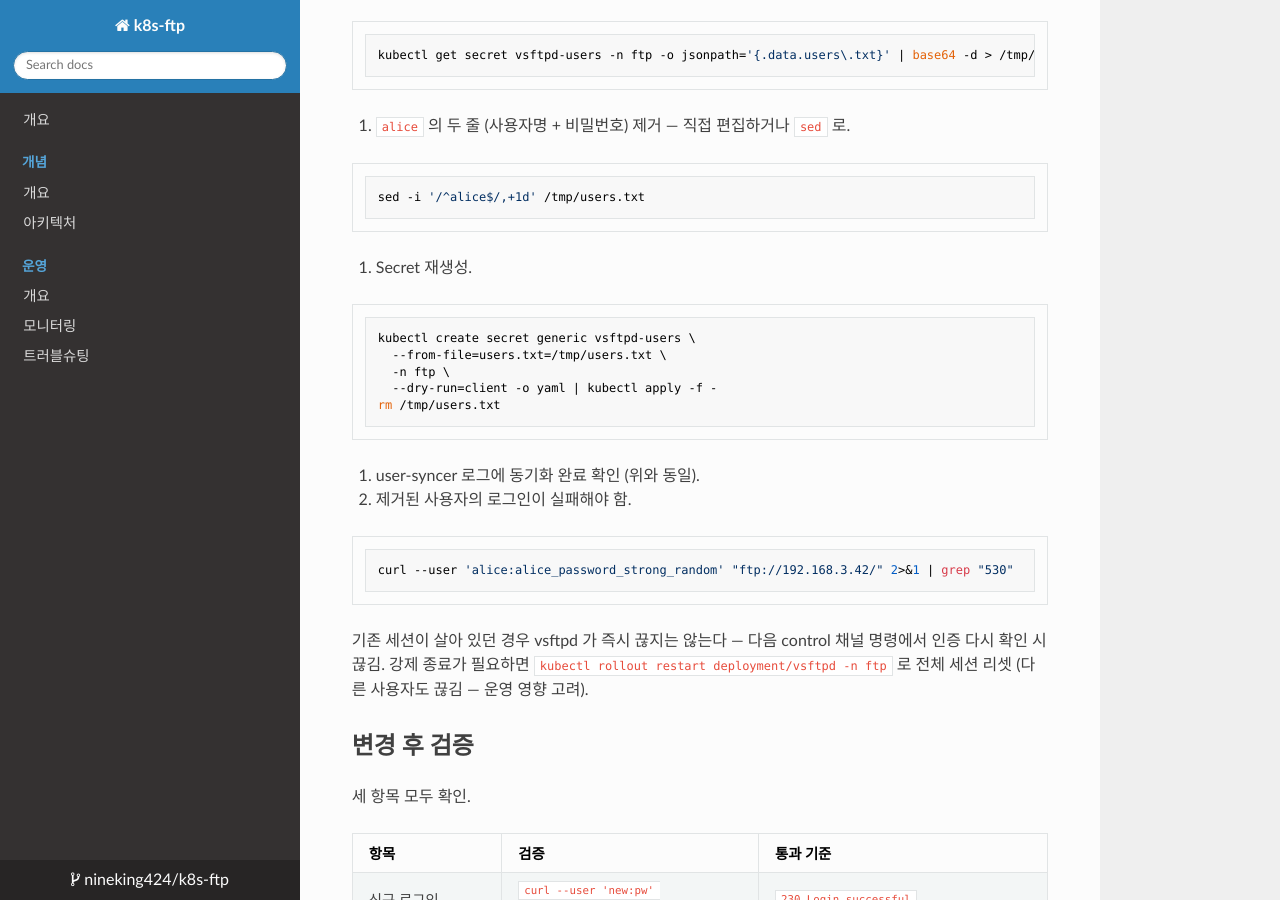
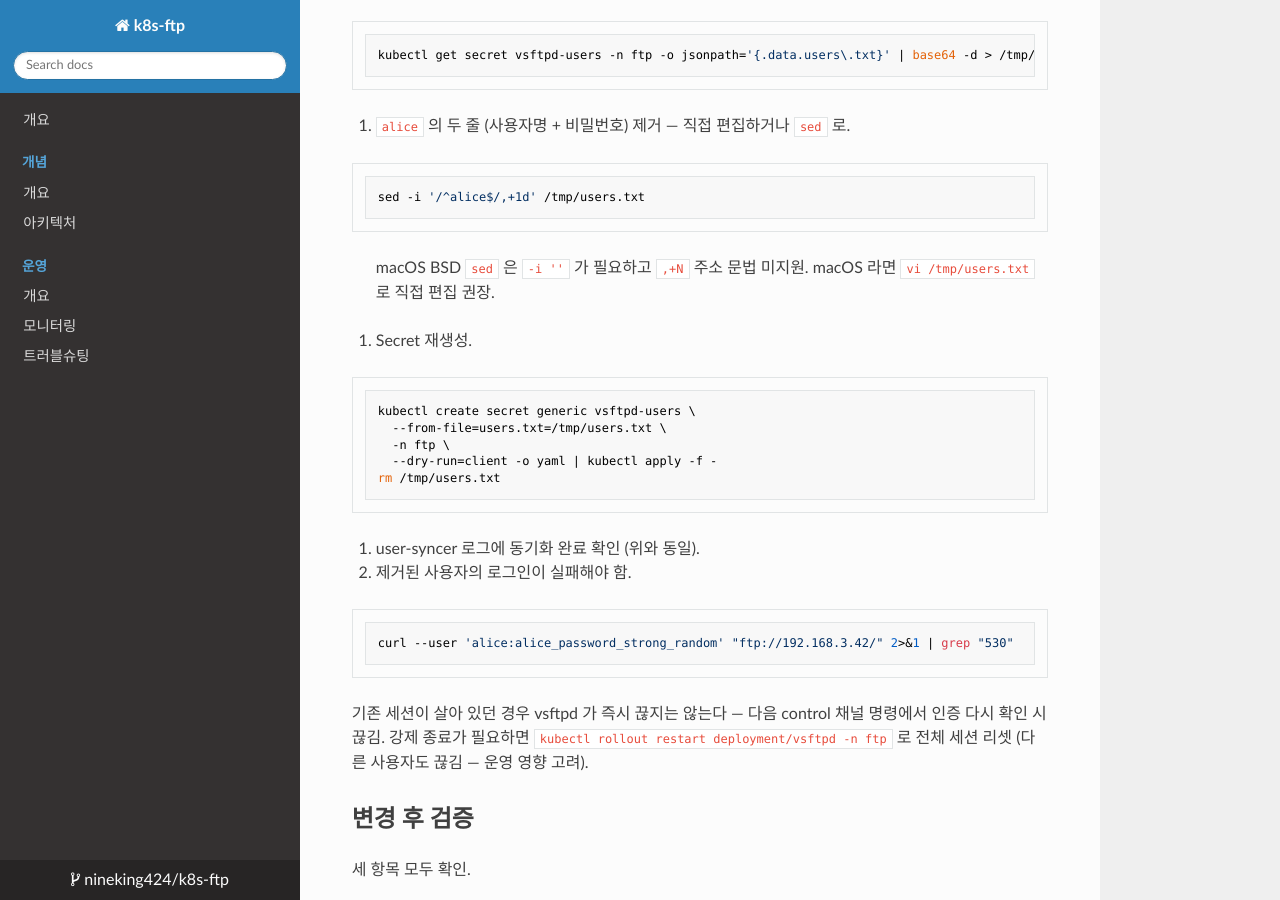
Before and after one commit to nineking424/k8s-ftp, an MkDocs documentation site: the page built from docs/operating/user-management.md, in a window 1280 px wide and 900 px high, scrolled down 2025 px. Built offline with MkDocs 1.6.1, drawn with Linux system fonts in a browser that asks for light colours; nearby versions of some CDN libraries.

Commit message:
docs(user-management): macOS BSD sed 비호환 caveat 추가
GNU sed의 ,+1d 주소 문법과 -i 무인자 동작은 macOS BSD sed에서
실패한다. 운영자가 Mac 노트북에서 직접 실행할 가능성이 있어
직접 편집 대안을 명시.

````diff
--- a/docs/operating/user-management.md
+++ b/docs/operating/user-management.md
@@ -89,6 +89,8 @@ kubectl get secret vsftpd-users -n ftp -o jsonpath='{.data.users\.txt}' | base64
 sed -i '/^alice$/,+1d' /tmp/users.txt
 ```
 
+> macOS BSD `sed` 은 `-i ''` 가 필요하고 `,+N` 주소 문법 미지원. macOS 라면 `vi /tmp/users.txt` 로 직접 편집 권장.
+
 3. Secret 재생성.
 
 ```bash
````
